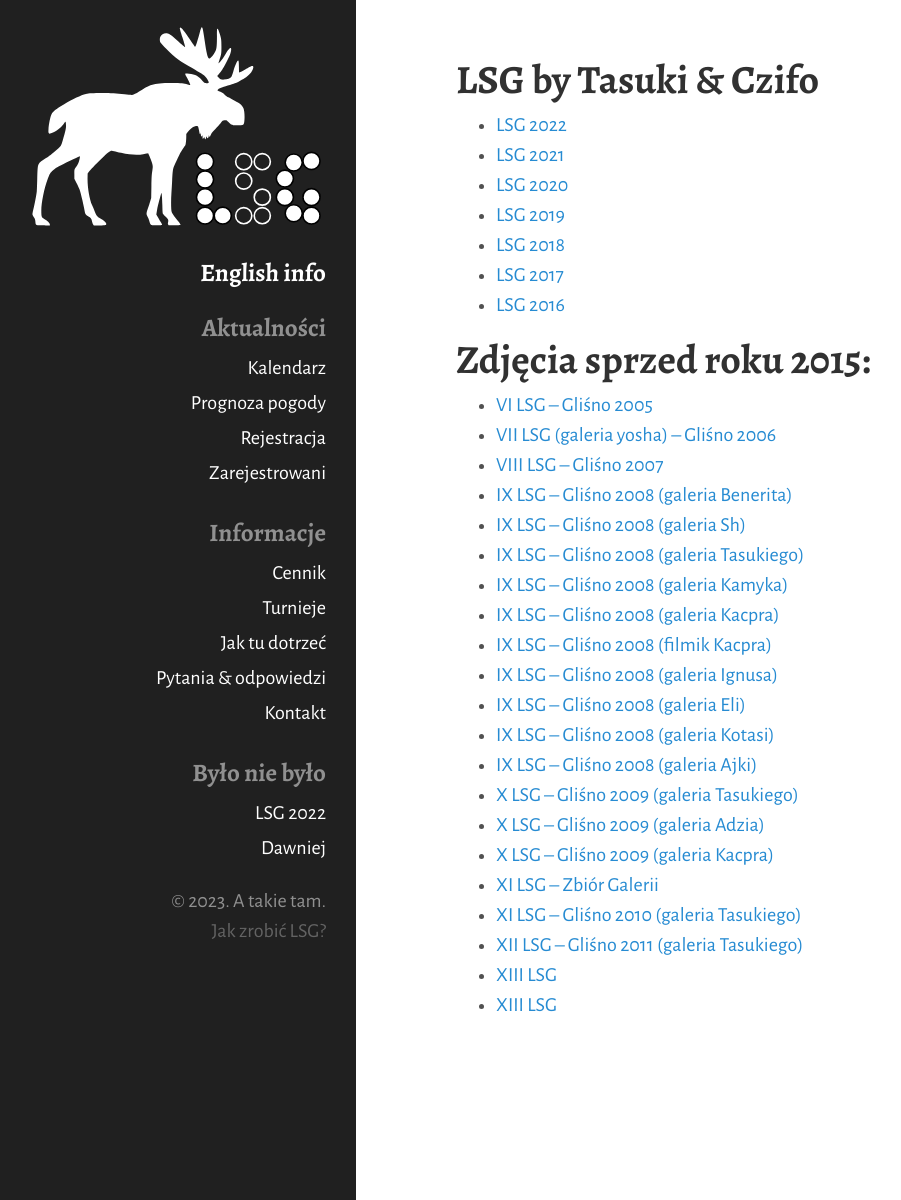
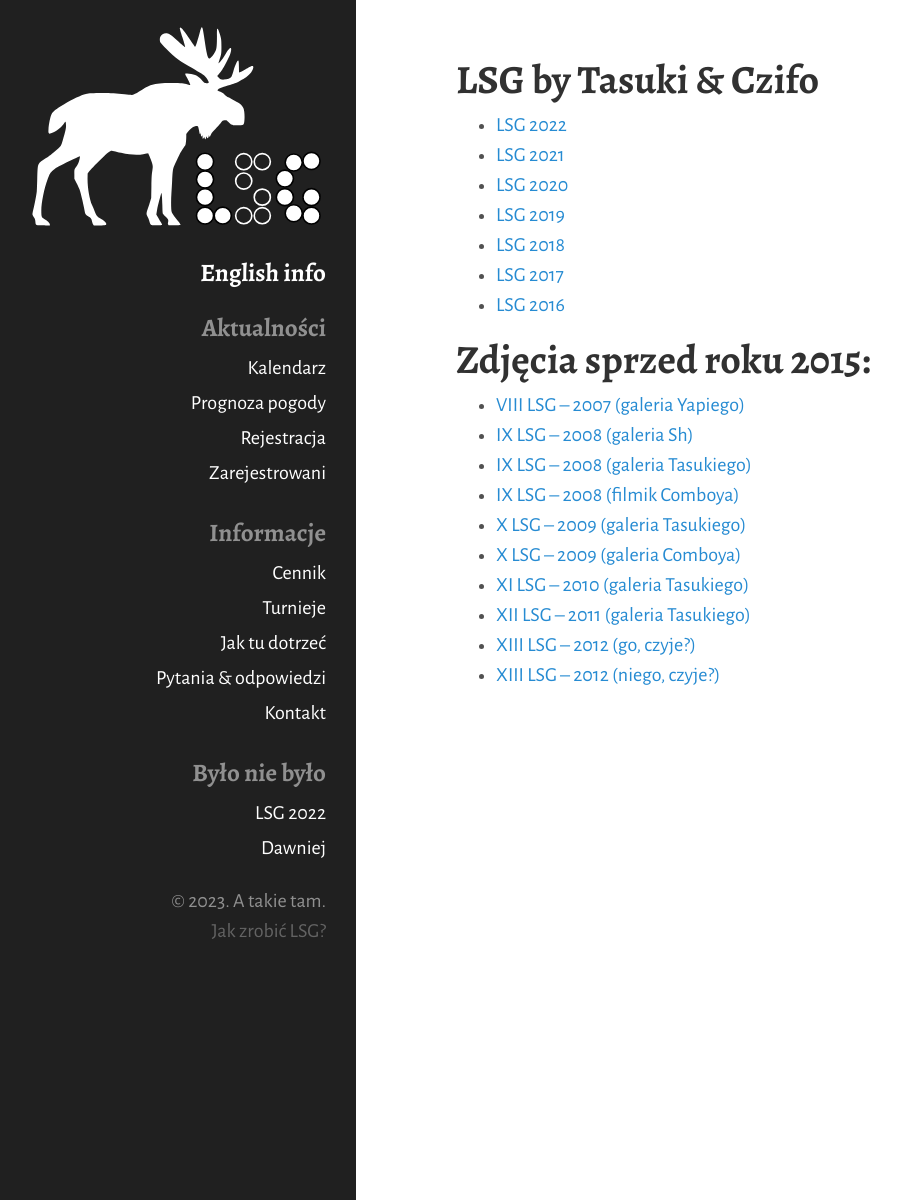
Before and after one commit to tasuki/lsg, a Jekyll site: the page built from dawniej.md, in a window 1280 px wide. Shown: the whole page, without its empty margins (4-905 px from the left). Built offline with Jekyll 4.4.1, drawn with Linux system fonts in a browser that asks for light colours.

Commit message:
Old photos

```diff
--- a/dawniej.md
+++ b/dawniej.md
@@ -15,24 +15,13 @@ title: Dawniej
 
 ## Zdjęcia sprzed roku 2015:
 
-- <a href="http://yosh.hosted.pl/" target="_blank"> VI LSG -- Gliśno 2005 </a>
-- <a href="http://shadow.uwm.edu.pl/%7Eyoshi/LSG2006/" target="_blank"> VII LSG (galeria yosha) -- Gliśno 2006 </a>
-- <a href="http://www.friends.hosted.pl/yapee/lsg2007/" target="_blank"> VIII LSG -- Gliśno 2007</a>
-- <a href="http://picasaweb.google.pl/benerit/LSG08" target="_blank"> IX LSG -- Gliśno 2008 (galeria Benerita) </a>
-- <a href="http://picasaweb.google.pl/malgorzata.palej/LSG200802" target="_blank"> IX LSG -- Gliśno 2008 (galeria Sh) </a>
-- <a href="http://gallery.tasuki.org/2008/07-LSG" target="_blank"> IX LSG -- Gliśno 2008 (galeria Tasukiego) </a>
-- <a href="http://picasaweb.google.com/SuperKamyk" target="_blank"> IX LSG -- Gliśno 2008 (galeria Kamyka) </a>
-- <a href="http://picasaweb.google.com/kacper.ciesla/LSG2008" target="_blank"> IX LSG -- Gliśno 2008 (galeria Kacpra) </a>
-- <a href="http://www.youtube.com/watch?v=Crbzi0MnyIs" target="_blank"> IX LSG -- Gliśno 2008 (filmik Kacpra) </a>
-- <a href="http://picasaweb.google.com/m.a.lukasiewicz/LetniaSzkoAGo08" target="_blank"> IX LSG -- Gliśno 2008 (galeria Ignusa) </a>
-- <a href="http://picasaweb.google.pl/ekochanowska" target="_blank"> IX LSG -- Gliśno 2008 (galeria Eli) </a>
-- <a href="http://picasaweb.google.com/kotasia/LetniaSzkolaGo2oo8" target="_blank"> IX LSG -- Gliśno 2008 (galeria Kotasi)</a>
-- <a href="http://picasaweb.google.com/ajeczka/TheSummerGoCamp2008" target="_blank"> IX LSG -- Gliśno 2008 (galeria Ajki) </a>
-- <a href="http://gallery.tasuki.org/2009/07-1-lsg" target="_blank"> X LSG -- Gliśno 2009 (galeria Tasukiego) </a>
-- <a href="http://picasaweb.google.pl/adziu.lsg" target="_blank"> X LSG -- Gliśno 2009 (galeria Adzia) </a>
-- <a href="http://picasaweb.google.pl/kacper.ciesla/MiniLsg2009" target="_blank"> X LSG -- Gliśno 2009 (galeria Kacpra) </a>
-- <a href="http://blog.tasuki.org/lsg-2010/#photos" target="_blank"> XI LSG -- Zbiór Galerii </a>
-- <a href="http://gallery.tasuki.org/2010/08-lsg" target="_blank"> XI LSG -- Gliśno 2010 (galeria Tasukiego)</a>
-- <a href="http://gallery.tasuki.org/2011/08-lsg" target="_blank"> XII LSG -- Gliśno 2011 (galeria Tasukiego)</a>
-- <a href="https://picasaweb.google.com/101344519657364273322/2012Go?noredirect=1" target="_blank">XIII LSG</a>
-- <a href="https://picasaweb.google.com/101344519657364273322/2012?noredirect=1" target="_blank">XIII LSG </a>
+- <a href="https://photos.app.goo.gl/a9Zh9Bxa83WhSD6W9">VIII LSG -- 2007 (galeria Yapiego)</a>
+- <a href="https://photos.app.goo.gl/Kuse2jGHjo5M8xTP9"> IX LSG -- 2008 (galeria Sh) </a>
+- <a href="https://gallery.tasuki.org/2008/07-LSG"> IX LSG -- 2008 (galeria Tasukiego) </a>
+- <a href="https://www.youtube.com/watch?v=Crbzi0MnyIs"> IX LSG -- 2008 (filmik Comboya) </a>
+- <a href="https://gallery.tasuki.org/2009/07-1-lsg"> X LSG -- 2009 (galeria Tasukiego) </a>
+- <a href="https://photos.app.goo.gl/qw7nxKTnuMnztj9p8"> X LSG -- 2009 (galeria Comboya) </a>
+- <a href="https://gallery.tasuki.org/2010/08-lsg"> XI LSG -- 2010 (galeria Tasukiego)</a>
+- <a href="https://gallery.tasuki.org/2011/08-lsg"> XII LSG -- 2011 (galeria Tasukiego)</a>
+- <a href="https://picasaweb.google.com/101344519657364273322/2012Go">XIII LSG -- 2012 (go, czyje?)</a>
+- <a href="https://picasaweb.google.com/101344519657364273322/2012">XIII LSG -- 2012 (niego, czyje?)</a>
```
